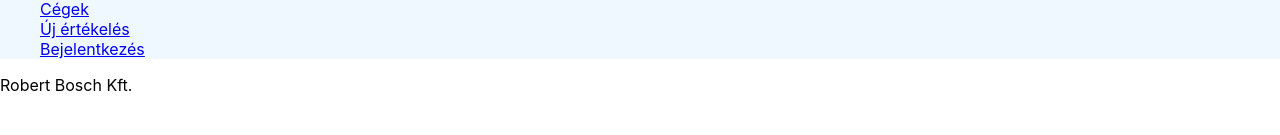
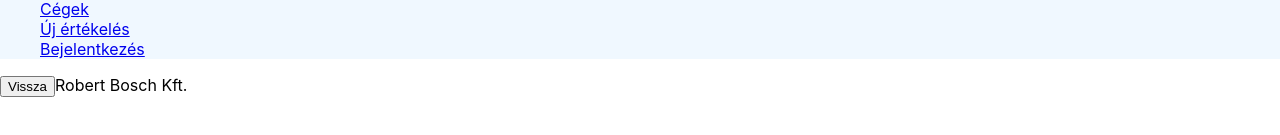
Before and after one commit to d6ri/ayhehl-thesis-2022, a React (Create React App) app: page /workplaces/1 in a window 1280 px wide. Shown: the part 207-342 px from the top of the page. Built offline with nearby package versions, Linux system fonts and the light colour scheme; the HTML template or start-up script is replaced by a standard one.

Commit message:
feat: implementing back navigation buttin on subpages

```diff
--- a/src/positions/pages/Position.js
+++ b/src/positions/pages/Position.js
@@ -1,17 +1,19 @@
 import React from 'react';
-import { useParams } from 'react-router-dom';
+import { useParams, useNavigate } from 'react-router-dom';
 
 import IndexImg from '../components/UI/IndexImg';
 import { POSLIST } from '../../testData/positions';
 import { WORKPLIST } from '../../testData/workplaces';
 
 const Position = () => {
+	const navigate = useNavigate();
 	const pid = useParams().pid;
-
 	const position = POSLIST.find(pos => pos.pid == pid);
 
 	return (
 		<div>
+			<button onClick={() => navigate(-1)}>Vissza</button>
+
 			<div>
 				<IndexImg
 					src={`/images/${position.wid}.jpg`}
--- a/src/positions/pages/Workplace.js
+++ b/src/positions/pages/Workplace.js
@@ -1,16 +1,20 @@
 import React from 'react';
-import { useParams } from 'react-router-dom';
+import { useParams, useNavigate } from 'react-router-dom';
 
 import { POSLIST } from '../../testData/positions';
 import { WORKPLIST } from '../../testData/workplaces';
 
 const Workplace = () => {
+	const navigate = useNavigate();
 	const wid = useParams().wid;
+	const workplace = WORKPLIST.find(wp => wp.wid == wid);
 
-	const workplace = WORKPLIST.find(wp => wp.wid == wid);
-	console.log(workplace);
-
-	return <div>{workplace.name}</div>;
+	return (
+		<div>
+			<button onClick={() => navigate(-1)}>Vissza</button>
+			{workplace.name}
+		</div>
+	);
 };
 
 export default Workplace;
```
